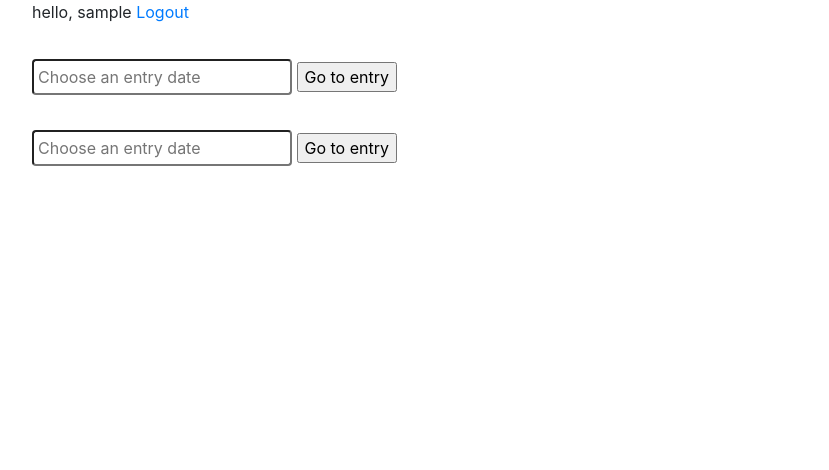
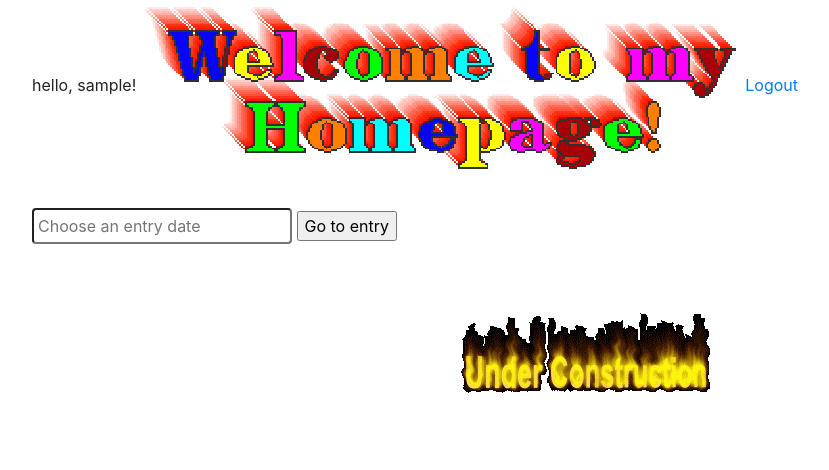
Before and after one commit to budleigh/justnow-test, a Django app: page /home/ in a window 1280 px wide. Shown: the top 470 px of the page, without its empty margins (53-882 px from the left). Run offline with Django 3.2, Linux system fonts and the light colour scheme; the visitor is signed in with stand-in values (Sample User, id 1); some libraries are stand-ins or nearby versions.

Commit message:
add some rockin gfx

```diff
--- a/templates/home.html
+++ b/templates/home.html
@@ -1,17 +1,17 @@
 {% extends "loggedin_base.html" %}
 
 {% block content %}
-    hello, {{ user }}
+    hello, {{ user }}!
+    <img src="/static/img/welcome.gif"/>
     <a href="/logout/">Logout</a>
     <form id="form_entry_date">
         <input placeholder="Choose an entry date" type="text" class="datepicker" name="date"/>
         <input type="submit" value="Go to entry"/>
     </form>
 
-    <form id="answer_entry_date">
-        <input placeholder="Choose an entry date" type="text" class="datepicker" name="date"/>
-        <input type="submit" value="Go to entry"/>
-    </form>
+    <div style="text-align: center">
+        <p><img src="/static/img/construction.gif"/></p>
+    </div>
 {% endblock %}
 
 {% block bottom_scripts %}
```
Also changed, not shown: justnow_app/static/img/construction.gif (added), justnow_app/static/img/welcome.gif (added).
